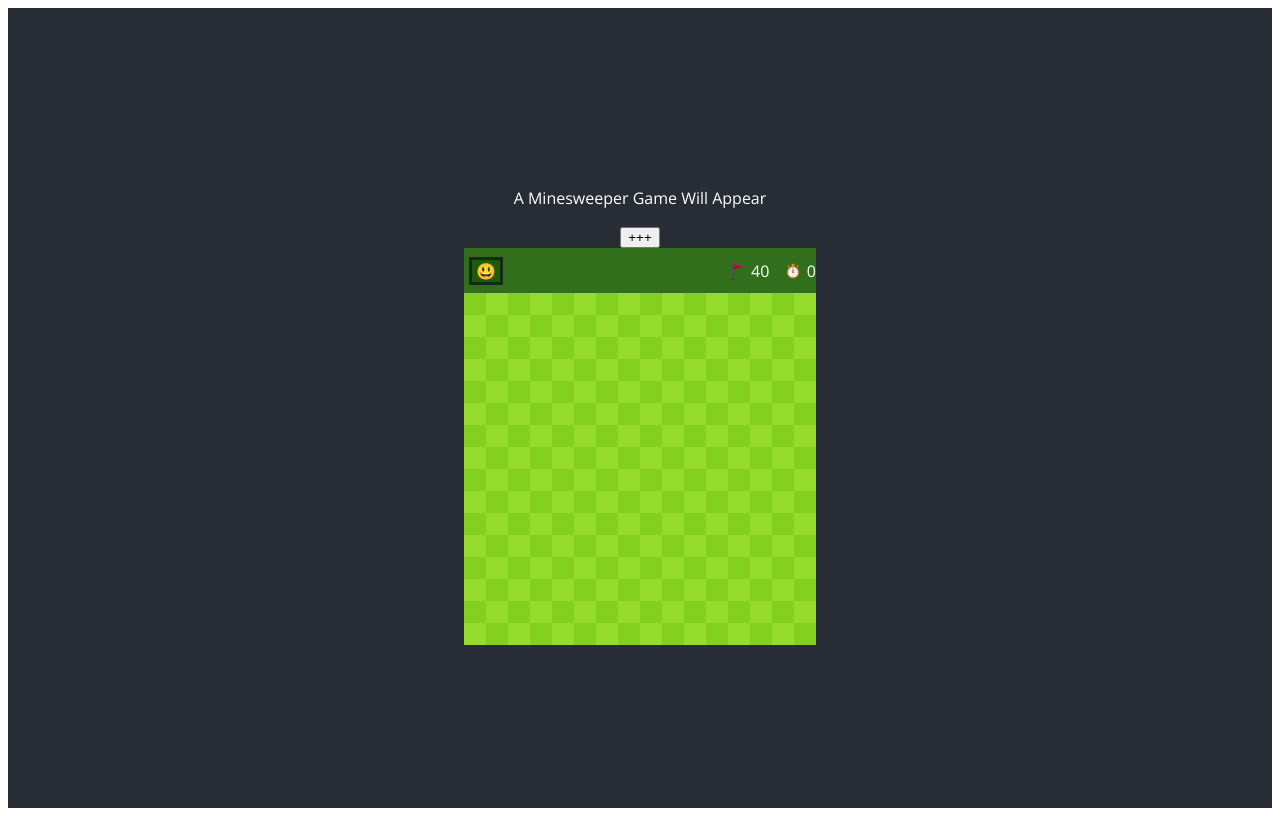
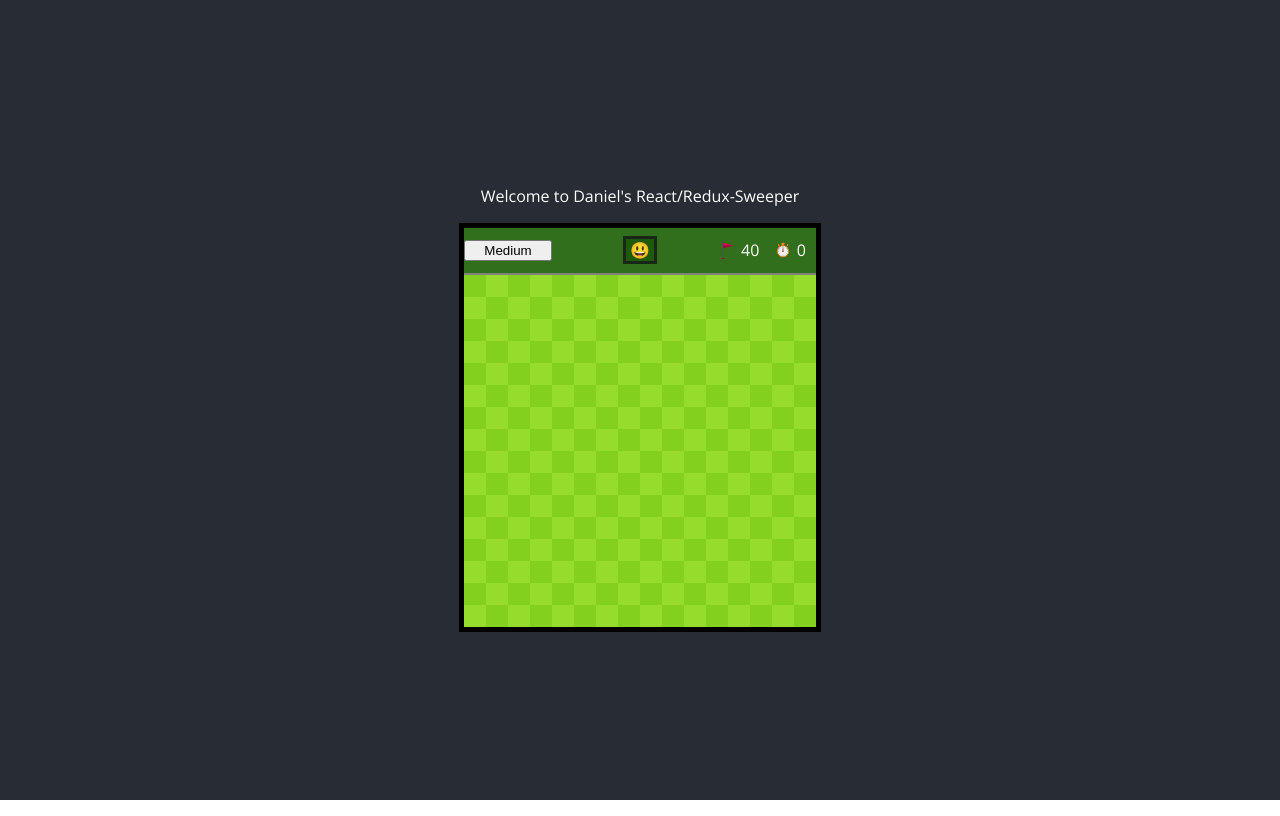
Before and after one commit to Daniel-N-Huss/React-Redux-Minesweeper, a React (Create React App) app: page / in a window 1280 px wide. Built offline with nearby package versions, Linux system fonts and the light colour scheme.

Commit message:
presentation styling

```diff
--- a/src/App.js
+++ b/src/App.js
@@ -2,19 +2,15 @@ import React from 'react';
 import './App.scss';
 import Board from './components/Board';
 import Nav from './components/Nav';
-import { useSelector, useDispatch } from 'react-redux';
-import { incrementFlagCount } from './helpers/redux/actions'
+import { useSelector } from 'react-redux';
 
 function App() {
   const gameData = useSelector((state) => state.gameData);
 
-  const dispatch = useDispatch();
-
   return (
     <div className='App'>
-      <header className='App-header'>
-        <p>A Minesweeper Game Will Appear</p>
-        <button onClick={()=> dispatch(incrementFlagCount())}>+++</button>
+      <p>Welcome to Daniel's React/Redux-Sweeper</p>
+      <header className='minesweeper-box'>
         <Nav />
         <table className='board'>
           <Board gameBoard={gameData.gameBoard} />
--- a/src/App.scss
+++ b/src/App.scss
@@ -1,15 +1,21 @@
+body {
+  margin: 0;
+}
+
 .App {
   font-family: 'Open Sans', sans-serif;
+  background-color: #282c34;
   text-align: center;
-  background-color: #282c34;
   min-height: 100vh;
   display: flex;
   flex-direction: column;
   align-items: center;
   justify-content: center;
   color: white;
+  width: 100%
 }
 
-.App-header {
+.minesweeper-box {
  width: auto;
+ border: solid black 5px;
 }
--- a/src/components/Nav.jsx
+++ b/src/components/Nav.jsx
@@ -7,6 +7,7 @@ const Nav = function () {
   return (
 
       <nav className='nav'>
+        <button className='placeholder'>Medium</button>
         <ResetEmoji />
         <StatDisplay />
       </nav>
--- a/src/components/Nav.scss
+++ b/src/components/Nav.scss
@@ -5,5 +5,10 @@
   background: rgb(49, 111, 29);
   height: 45px;
   width: 100%;
+  border-bottom: solid gray 2px;
 
+  .placeholder {
+    width: 25%;
+    cursor: not-allowed;
+  }
 }
--- a/src/components/ResetEmoji.scss
+++ b/src/components/ResetEmoji.scss
@@ -2,7 +2,7 @@
   border: solid rgba($color: #182818, $alpha: 1.0);
   background: rgb(29, 91, 9);
   cursor: alias;
-  margin-left: 5px;
+  margin-left: 10px;
   width: 28px;
 }
 
--- a/src/components/StatDisplay.scss
+++ b/src/components/StatDisplay.scss
@@ -4,6 +4,7 @@
   justify-content: space-between;
   align-items: center;
   width: 25%;
+  margin-right: 10px;
 
   img {
     height: 18px;
--- a/src/index.css
+++ /dev/null
@@ -1,10 +0,0 @@
-body {
-  margin: 0;
-  font-family: 'Open Sans', sans-serif;
-  -webkit-font-smoothing: antialiased;
-  -moz-osx-font-smoothing: grayscale;
-}
-
-code {
-  font-family: 'Open Sans', sans-serif;
-}
```
